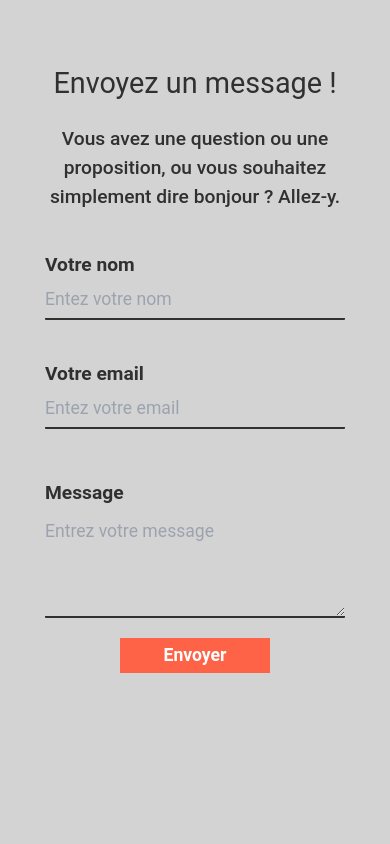
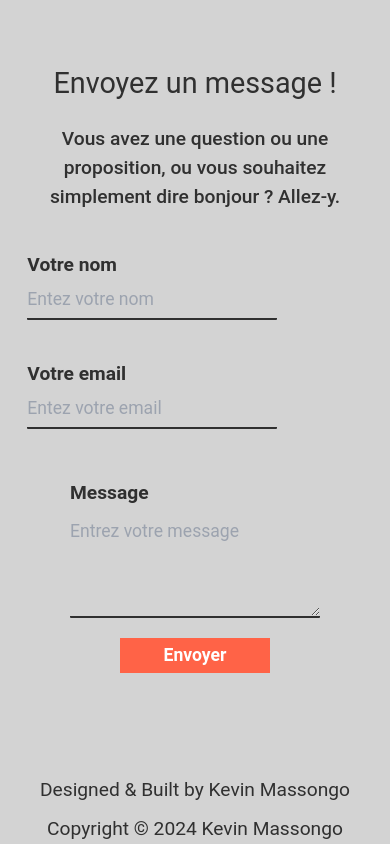
Before and after one commit to kevinmassongo/Portfolio, a React (Vite) app: page / in a window 390 px wide. Shown: the part 3275-4119 px from the top of the page. Before the commit the page ends 3971 px from the top, so only its background shows below. Built offline with nearby package versions, Linux system fonts and the light colour scheme.

Commit message:
I add the code

```diff
--- a/src/App.css
+++ b/src/App.css
@@ -534,6 +534,19 @@ textarea::placeholder{
   gap: 10px;
 }
 
+/* FOOTER */
+
+.footer {
+  display: flex;
+  align-items: center;
+  justify-content: center;
+  width: 100%;
+  flex-direction: column;
+  margin-top: 5rem;
+  font-size: 1.2rem;
+  gap: 10px;
+}
+
 /* RESPONSIVE */
 
 @media only screen and (max-width: 1024px) {
@@ -712,4 +725,13 @@ textarea::placeholder{
   .button {
     font-size: 1.2rem;
   }
+
+  /* CONTACT */
+  form .container input {
+    width: 250px;
+  }
+  textarea {
+    width: 250px;
+    height: 100px;
+  }
 }
--- /dev/null
+++ b/src/components/footer.jsx
@@ -0,0 +1,13 @@
+import Text from "./text";
+
+function Footer() {
+    return (
+        <>
+            <div className="footer">
+                <Text>Designed & Built by Kevin Massongo</Text>
+                <Text>Copyright © 2024 Kevin Massongo</Text>
+            </div>
+        </>
+    )
+}
+export default Footer;
--- a/src/pages/contact.jsx
+++ b/src/pages/contact.jsx
@@ -1,9 +1,13 @@
+import ContactMe from "../components/contactMe";
+import Footer from "../components/footer";
 import Header from "../components/header";
 
 function Contact () {
     return (
         <>
             <Header/>
+            <ContactMe/>
+            <Footer/>
         </>
     )
 }
--- a/src/pages/home.jsx
+++ b/src/pages/home.jsx
@@ -2,6 +2,7 @@ import Apropos from "../components/apropos";
 import Banner from "../components/banner";
 import Competence from "../components/competence";
 import ContactMe from "../components/contactMe";
+import Footer from "../components/footer";
 import Header from "../components/header";
 import Oeuvre from "../components/oeuvre";
 
@@ -19,6 +20,7 @@ function Home() {
             <Competence/>
             <Oeuvre/>
             <ContactMe/>
+            <Footer/>
         </>
     )
 }
--- a/src/pages/projet.jsx
+++ b/src/pages/projet.jsx
@@ -1,9 +1,11 @@
+import Footer from "../components/footer";
 import Header from "../components/header";
 
 function Projet () {
     return (
         <>
             <Header/>
+            <Footer/>
         </>
     )
 }
--- a/tailwind.config.js
+++ b/tailwind.config.js
@@ -1,6 +1,8 @@
 /** @type {import('tailwindcss').Config} */
 export default {
-  content: [],
+  content: [
+    "./src/**/*.{js,jsx,ts,tsx}",
+  ],
   theme: {
     extend: {},
   },
```
Also changed, not shown: 1 other file (tests, documents, lock files or other folders).
